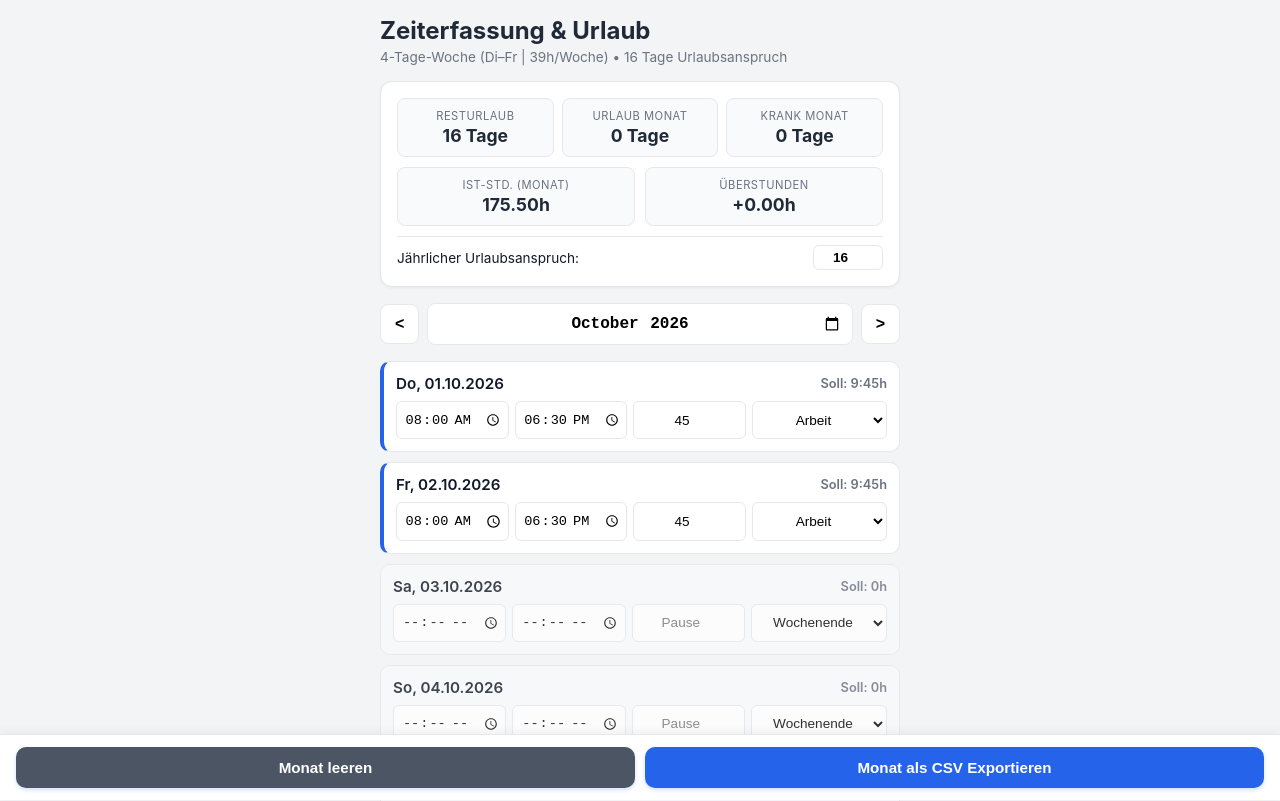
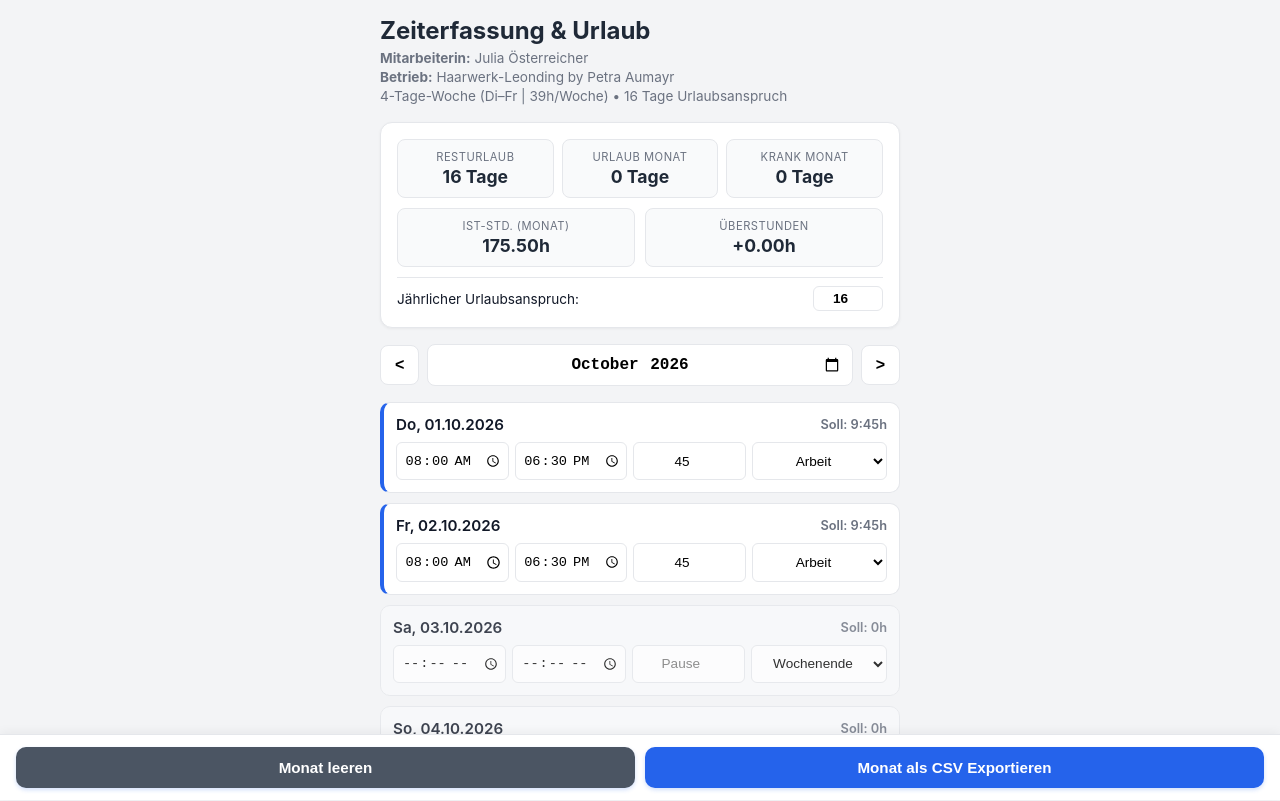
Before and after one commit to markushuettel/Zeiterfassung-Haarwerk, a plain HTML site: page index.html in a window 1280 px wide. Shown: the top 801 px of the page. Drawn offline with Linux system fonts and the light colour scheme.

Commit message:
Modify employee and company information in index.html
Updated employee and company details in the HTML structure.

```diff
--- a/index.html
+++ b/index.html
@@ -49,6 +49,7 @@
         .subtitle {
             font-size: 0.85rem;
             color: var(--text-muted);
+            line-height: 1.4;
         }
 
         .card {
@@ -227,7 +228,11 @@
 <div class="container">
     <header>
         <h1>Zeiterfassung & Urlaub</h1>
-        <div class="subtitle">4-Tage-Woche (Di–Fr | 39h/Woche) • 16 Tage Urlaubsanspruch</div>
+        <div class="subtitle">
+            <strong>Mitarbeiterin:</strong> Julia Österreicher<br>
+            <strong>Betrieb:</strong> Haarwerk-Leonding by Petra Aumayr<br>
+            4-Tage-Woche (Di–Fr | 39h/Woche) • 16 Tage Urlaubsanspruch
+        </div>
     </header>
 
     <!-- Urlaubs- & Stundenübersicht -->
@@ -471,7 +476,7 @@
         const [year, month] = pickerVal.split('-').map(Number);
         const daysInMonth = new Date(year, month, 0).getDate();
 
-        let csvContent = "data:text/csv;charset=utf-8,Datum;Wochentag;Arbeitsbeginn;Arbeitsende;Pause (Min);Status\n";
+        let csvContent = "data:text/csv;charset=utf-8,Mitarbeiterin: Julia Österreicher;Betrieb: Haarwerk-Leonding by Petra Aumayr\nDatum;Wochentag;Arbeitsbeginn;Arbeitsende;Pause (Min);Status\n";
 
         for (let d = 1; d <= daysInMonth; d++) {
             const date = new Date(year, month - 1, d);
@@ -490,7 +495,7 @@
         const encodedUri = encodeURI(csvContent);
         const link = document.createElement("a");
         link.setAttribute("href", encodedUri);
-        link.setAttribute("download", `Zeiterfassung_${year}_${month}.csv`);
+        link.setAttribute("download", `Zeiterfassung_Julia_Oesterreicher_${year}_${month}.csv`);
         document.body.appendChild(link);
         link.click();
         document.body.removeChild(link);
```
